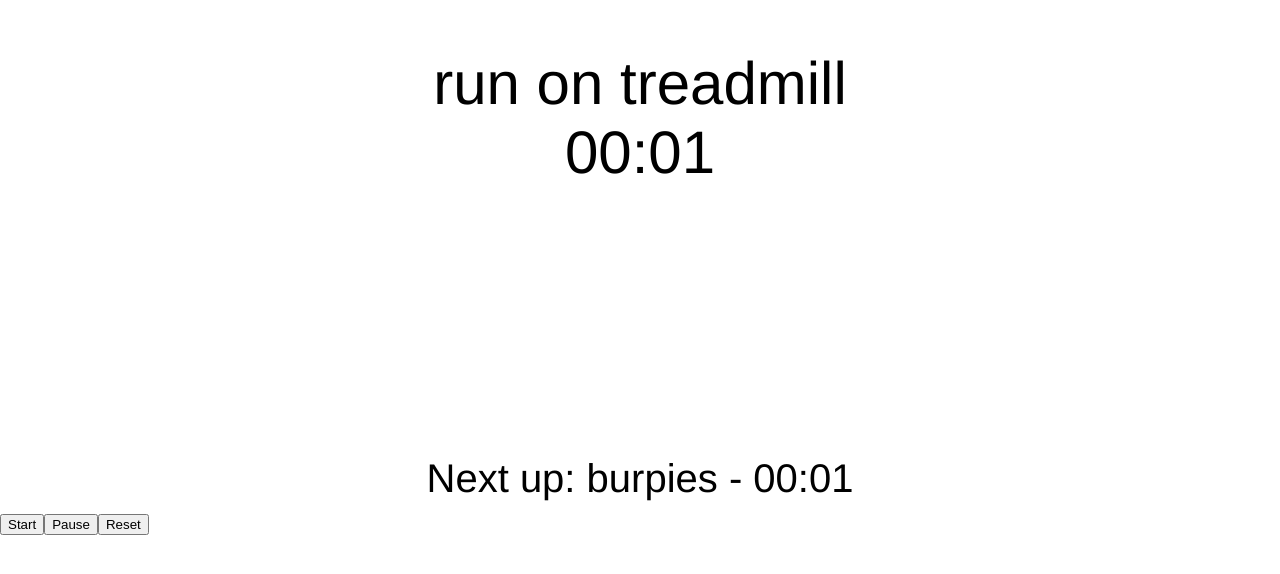
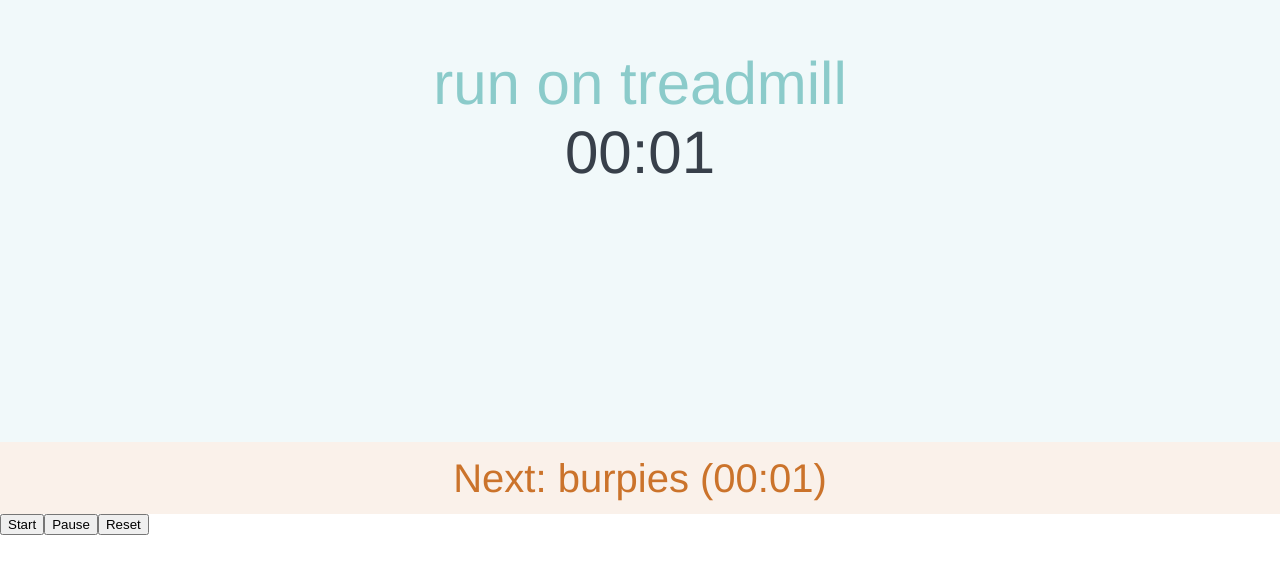
Before and after one commit to sennett/workoutify, a React app: page / in a window 1280 px wide. Shown: the part 206-780 px from the top of the page. Built offline with nearby package versions, Linux system fonts and the light colour scheme.

Commit message:
nice colours

```diff
--- a/containers/Exercises.js
+++ b/containers/Exercises.js
@@ -15,7 +15,7 @@ const getNextExercise = (nextExercise) => (
   nextExercise ?
     (
       <div className="c-next-exercise  o-vertically-centered__content">
-        Next up: {nextExercise.name} - <Timer timer={nextExercise.timer} />
+        Next: {nextExercise.name} (<Timer timer={nextExercise.timer} />)
       </div>
     ) :
     ''
--- a/index.html
+++ b/index.html
@@ -42,17 +42,25 @@
       .c-exercises__current {
         height: calc(100% - 60px);
         height: 90%;
+        background-color: #F1F9FA;
+        color: #8BCBCA;
       }
 
       .c-exercises__next {
         height: calc(60px);
         height: 10%;
+        background-color: #FAF1EA;
+        color: #CB732B;
       }
 
     .c-current-exercise {
       text-align: center;
       font-size: 60px;
     }
+
+      .c-current-exercise__timer {
+        color: #38404A;
+      }
 
     .c-next-exercise {
       text-align: center;
```
